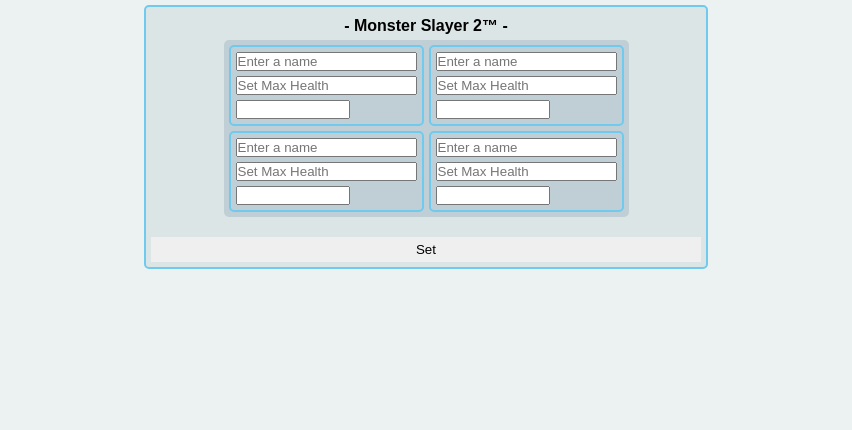
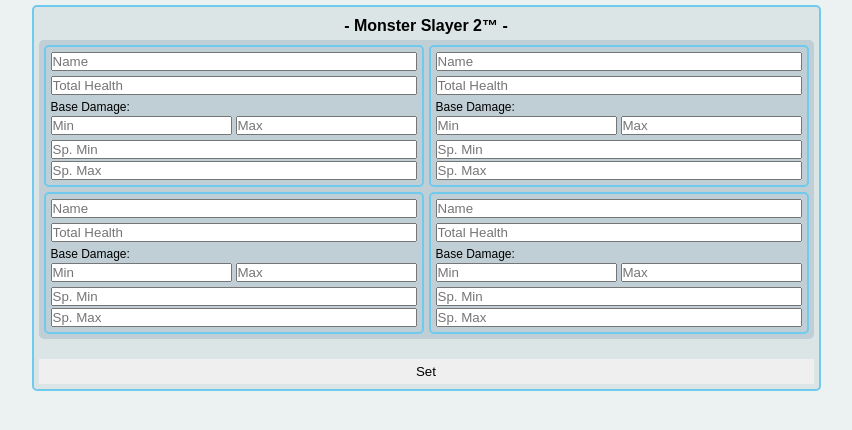
Before and after one commit to plx-edu/MonsterSlayer2, a website with bundled scripts: page index.html in a window 1280 px wide. Shown: the whole page, without its empty margins (214-1066 px from the left). Built offline with nearby package versions, Linux system fonts and the light colour scheme.

Commit message:
Added new mixins

```diff
--- a/index.js
+++ b/index.js
@@ -1,4 +1,7 @@
-"use strict";
+// "use strict";
+// import * as mxn from "./scripts/mixins.js"
+import * as mxn from "./scripts/mixins.js";
+
 console.log(":: Monster Slayer 2 ::");
 let instanceCount = 0;
 
@@ -263,32 +266,39 @@
 
 function createForm() {
     const form = newElem("section", "form");
+    let label;
+    let inner;
 
-    const nameInput = newElem("input").setType("text");
-        nameInput.minLen(3).maxLen(20);
-        nameInput.required = true;
-        nameInput.placeholder = "Enter a name";
+    const nameInput = newInput("text");
+    nameInput.minLen(3).maxLen(20).isRequired(true);
+    nameInput.placeholder = "Name";
 
-    const healthInput = newInput("number").setMin(25).setMax(1000);
-        healthInput.step = 25;
-        healthInput.placeholder = "Set Max Health";
+    const healthInput = newInput("number").setMin(25).setMax(1000)
+        .setStep(25).setPlaceholder("Total Health");
 
+    //
     const baseDmgContainer = newElem("section","baseDmg");
-        const minDmgInput = newInput("number").setMin(10).setMax(25);
-        const maxDmgInput = newInput("number").setMin(10).setMax(25);
-        // console.log(minDmgInput);
-        // const maxDmgInput = newInput("number");
+        let minDmgInput = newInput("number", "mnDmg").setMin(1).setPlaceholder("Min");
+        let maxDmgInput = newInput("number", "mxDmg").setMin(2).setMax(25).setPlaceholder("Max");
 
-    baseDmgContainer.append(minDmgInput);
-    // baseDmgContainer.append(maxDmgInput);
+        label = newElem("label").intrnlTxt("Base Damage:");
+        inner = newElem("section").addLast(minDmgInput, maxDmgInput);
 
-    const specDmgContainer = newElem("section", "specDmg");
-    // specDmgContainer.append(minDmgInput);
+    baseDmgContainer.append();
+    baseDmgContainer.addLast(label, inner);
+
+    const specDmgContainer = newElem("section", "spDmg");
+    minDmgInput = newInput("number", "minSpDmg").setMin(1).setPlaceholder("Sp. Min");
+    maxDmgInput = newInput("number", "maxSpDmg").setMin(2).setMax(25).setPlaceholder("Sp. Max");
+    specDmgContainer.append(minDmgInput);
+    specDmgContainer.append(maxDmgInput);
+
 
 
     form.append(nameInput);
     form.append(healthInput);
     form.append(baseDmgContainer);
+    form.append(specDmgContainer);
 
     // section.id = this._name;
     getFormSection().append(form);
@@ -299,64 +309,44 @@
 createForm();
 createForm();
 
-function newElem(tag = String, ...tagClass){
+function newElem(tag = String, ..._classes){
     const elem = document.createElement(tag);
 
-    for(const k of tagClass){
+    for(const k of _classes){
         elem.classList.add(k);
     }
 
-    let mixin = {
-        setType(_val){
-            this.type = _val;
-
-            switch(_val.toLowerCase()){
-                case "text":
-                    break;
-            }
-            return this;
-        },
-        minLen(_val){
-            this.minLength = _val;
-            return this;
-        },
-        maxLen(_val){
-            this.maxLength = _val;
-            return this;
-        }
-    };
-
-    Object.assign(elem, mixin);
+    mxn.commonToAllElem(elem);
 
     return elem;
 }
 
-function newInput(_type = String){
-    let input = newElem("input")
-    input.type = _type;
+function newInput(_type = String, ..._classes){
+    let input;
 
-    if(_type === "number"){
-        numMixin(input)
+    if(_classes.length > 0)
+        input = newElem("input", _classes);
+    else
+        input = newElem("input");
+
+    switch(_type.toLowerCase()){
+        case "text":
+            mxn.forTxt(input);
+            break;
+        case "number":
+            mxn.forNum(input);
+            break;
     }
+
+    mxn.commonToAllInputs(input);
 
     return input;
 }
 
-function numMixin(_obj){
-    const mxn = {
-        setMin(_val){
-            this.min = _val;
-            return this;
-        },
-        setMax(_val){
-            this.max = _val;
-            return this;
-        },
-        setStep(_val){
-            this.step = _val;
-            return this;
-        }
-    };
+// function setInner(_inTxt = String, ...elems){
+//     const sec = newElem("section");
 
-    Object.assign(_obj, mxn);
-}
+
+
+
+// }
--- /dev/null
+++ b/scripts/mixins.js
@@ -0,0 +1,85 @@
+// "use strict";
+
+// Set methods for "easier" initialization
+// of properties common to all DOM Elem
+export function commonToAllElem(_obj){
+    const mxn = {
+        intrnlTxt(_val = String){
+            console.log("boum", this, _val);
+            this.innerText = _val;
+            return this;
+        },
+        intrnlHTML(_val = String){
+            this.innerHTML = _val;
+            return this;
+        },
+        addLast(..._items){
+            for(const k of _items){
+                this.append(k);
+            }
+            return this
+        },
+        addFirst(..._items){
+            for(const k of _items){
+                this.append(k);
+            }
+            return this
+        }
+    };
+
+    Object.assign(_obj, mxn);
+}
+
+// Set methods for "easier" initialization
+// of properties common to all inputs
+export function commonToAllInputs(_obj){
+    const mxn = {
+        setPlaceholder(_val = String){
+            this.placeholder = _val;
+            return this;
+        },
+
+        isRequired(_val = Boolean){
+            this.required = _val;
+            return this;
+        }
+
+    };
+
+    Object.assign(_obj, mxn);
+}
+
+// of input type text
+export function forTxt(_obj){
+    const mxn = {
+        minLen(_val = Number){
+            this.minLength = _val;
+            return this;
+        },
+        maxLen(_val = Number){
+            this.maxLength = _val;
+            return this;
+        }
+    };
+
+    Object.assign(_obj, mxn);
+}
+
+// of input type number
+export function forNum(_obj){
+    const mxn = {
+        setMin(_val = Number){
+            this.min = _val;
+            return this;
+        },
+        setMax(_val = Number){
+            this.max = _val;
+            return this;
+        },
+        setStep(_val = Number){
+            this.step = _val;
+            return this;
+        }
+    };
+    Object.assign(_obj, mxn);
+}
--- a/style.scss
+++ b/style.scss
@@ -233,10 +233,19 @@
         border-radius: 5px;
         padding: 5px;
     }
-    .baseDmg, .specialDmg{
+    .baseDmg, .spDmg{
         display: grid;
-        grid-template-columns: repeat(2, auto);
-        gap: 0px 4px;
+        grid-template-rows: repeat(2, auto);
+        gap: 2px 0;
+
+        label{
+            font-size: 12px;
+        }
+        section{
+            display: grid;
+            grid-template-columns: repeat(2, auto);
+            gap: 0 4px;
+        }
     }
     input[type="number"]{
         -moz-appearance: textfield;
```
Also changed, not shown: style.css, 1 other file.
